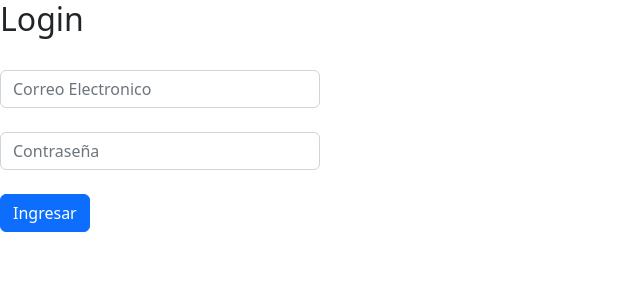
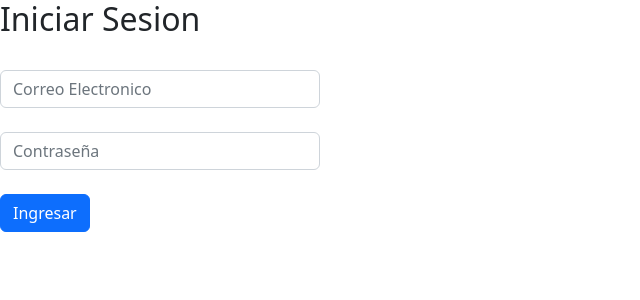
Before and after one commit to rata-teck/registradmin, an Angular app: page / in a window 1280 px wide. Shown: the top 300 px of the page, without its empty margins (0-640 px from the left). Built offline with nearby package versions, Linux system fonts and the light colour scheme.

Commit message:
Iniciar Sesion

```diff
--- a/src/app/login/login.component.html
+++ b/src/app/login/login.component.html
@@ -1,4 +1,4 @@
-<h2>Login</h2>
+<h2>Iniciar Sesion</h2>
 <br>
 
 <div>
```
